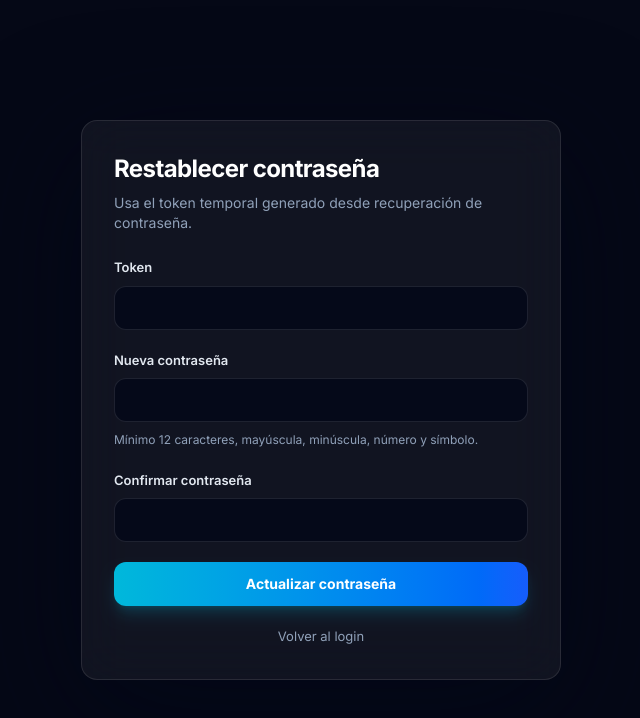
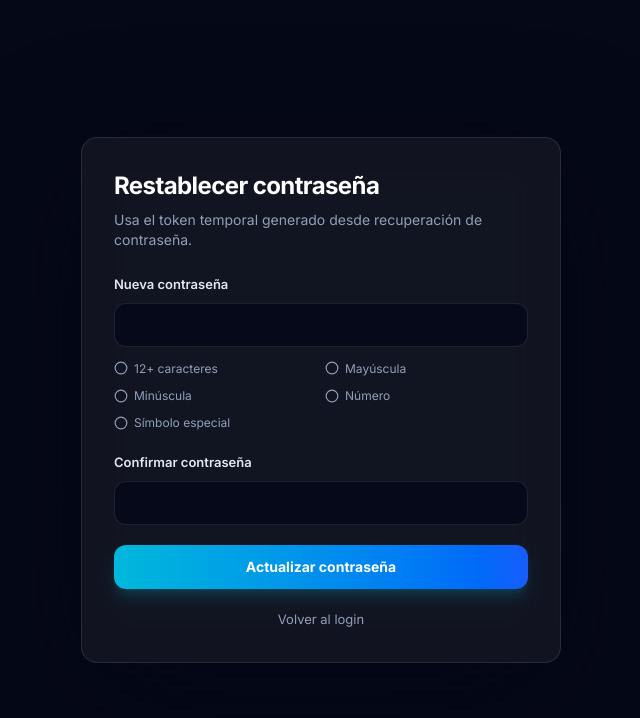
Before and after one commit to Kevin2523/nextAuditAi, an Angular app in the folder frontend/nextaudit-app/: page /reset-password in a window 1280 px wide. Shown: the top 718 px of the page, without its empty margins (319-959 px from the left). Built offline with nearby package versions, Linux system fonts and the light colour scheme.

Commit message:
feat(ui): ocultar token visual y agregar corrector dinamico de contrasenas en recuperacion

```diff
--- a/frontend/nextaudit-app/src/app/features/auth/reset-password.html
+++ b/frontend/nextaudit-app/src/app/features/auth/reset-password.html
@@ -11,15 +11,49 @@
     }
 
     <form class="grid gap-5" [formGroup]="form" (ngSubmit)="submit()">
-      <label class="block">
-        <span class="block text-[13px] font-semibold text-slate-200 mb-2">Token</span>
-        <input formControlName="token" class="w-full h-11 rounded-xl border border-white/10 bg-slate-950/70 px-3 text-sm text-white outline-none focus:border-cyan-400 focus:ring-2 focus:ring-cyan-400/20" />
-      </label>
+
       <label class="block">
         <span class="block text-[13px] font-semibold text-slate-200 mb-2">Nueva contraseña</span>
         <input type="password" formControlName="password" class="w-full h-11 rounded-xl border border-white/10 bg-slate-950/70 px-3 text-sm text-white outline-none focus:border-cyan-400 focus:ring-2 focus:ring-cyan-400/20"
                [class.border-red-500]="form.controls.password.invalid && form.controls.password.touched" />
-        <p class="mt-2 text-[12px] text-slate-400" [class.text-red-400]="form.controls.password.hasError('pattern') && form.controls.password.touched">Mínimo 12 caracteres, mayúscula, minúscula, número y símbolo.</p>
+
+        <ul class="mt-3 grid grid-cols-2 gap-2 text-[12px]">
+          <li class="flex items-center gap-1.5 transition-colors" [class]="passwordRules().length ? 'text-emerald-400' : 'text-slate-400'">
+            <svg class="w-3.5 h-3.5" viewBox="0 0 24 24" fill="none" stroke="currentColor" stroke-width="3" stroke-linecap="round" stroke-linejoin="round">
+              <polyline *ngIf="passwordRules().length" points="20 6 9 17 4 12"></polyline>
+              <circle *ngIf="!passwordRules().length" cx="12" cy="12" r="10" stroke-width="2"></circle>
+            </svg>
+            12+ caracteres
+          </li>
+          <li class="flex items-center gap-1.5 transition-colors" [class]="passwordRules().uppercase ? 'text-emerald-400' : 'text-slate-400'">
+            <svg class="w-3.5 h-3.5" viewBox="0 0 24 24" fill="none" stroke="currentColor" stroke-width="3" stroke-linecap="round" stroke-linejoin="round">
+              <polyline *ngIf="passwordRules().uppercase" points="20 6 9 17 4 12"></polyline>
+              <circle *ngIf="!passwordRules().uppercase" cx="12" cy="12" r="10" stroke-width="2"></circle>
+            </svg>
+            Mayúscula
+          </li>
+          <li class="flex items-center gap-1.5 transition-colors" [class]="passwordRules().lowercase ? 'text-emerald-400' : 'text-slate-400'">
+            <svg class="w-3.5 h-3.5" viewBox="0 0 24 24" fill="none" stroke="currentColor" stroke-width="3" stroke-linecap="round" stroke-linejoin="round">
+              <polyline *ngIf="passwordRules().lowercase" points="20 6 9 17 4 12"></polyline>
+              <circle *ngIf="!passwordRules().lowercase" cx="12" cy="12" r="10" stroke-width="2"></circle>
+            </svg>
+            Minúscula
+          </li>
+          <li class="flex items-center gap-1.5 transition-colors" [class]="passwordRules().number ? 'text-emerald-400' : 'text-slate-400'">
+            <svg class="w-3.5 h-3.5" viewBox="0 0 24 24" fill="none" stroke="currentColor" stroke-width="3" stroke-linecap="round" stroke-linejoin="round">
+              <polyline *ngIf="passwordRules().number" points="20 6 9 17 4 12"></polyline>
+              <circle *ngIf="!passwordRules().number" cx="12" cy="12" r="10" stroke-width="2"></circle>
+            </svg>
+            Número
+          </li>
+          <li class="flex items-center gap-1.5 transition-colors" [class]="passwordRules().special ? 'text-emerald-400' : 'text-slate-400'">
+            <svg class="w-3.5 h-3.5" viewBox="0 0 24 24" fill="none" stroke="currentColor" stroke-width="3" stroke-linecap="round" stroke-linejoin="round">
+              <polyline *ngIf="passwordRules().special" points="20 6 9 17 4 12"></polyline>
+              <circle *ngIf="!passwordRules().special" cx="12" cy="12" r="10" stroke-width="2"></circle>
+            </svg>
+            Símbolo especial
+          </li>
+        </ul>
       </label>
       <label class="block">
         <span class="block text-[13px] font-semibold text-slate-200 mb-2">Confirmar contraseña</span>
--- a/frontend/nextaudit-app/src/app/features/auth/reset-password.ts
+++ b/frontend/nextaudit-app/src/app/features/auth/reset-password.ts
@@ -1,5 +1,6 @@
 import { CommonModule } from '@angular/common';
-import { Component, inject, signal } from '@angular/core';
+import { Component, computed, inject, signal } from '@angular/core';
+import { toSignal } from '@angular/core/rxjs-interop';
 import { FormBuilder, ReactiveFormsModule, Validators } from '@angular/forms';
 import { ActivatedRoute, RouterLink } from '@angular/router';
 import { AuthService, PASSWORD_POLICY_REGEX } from '../../services/auth.service';
@@ -23,6 +24,19 @@ export class ResetPassword {
     token: [this.route.snapshot.queryParamMap.get('token') ?? '', [Validators.required]],
     password: ['', [Validators.required, Validators.pattern(PASSWORD_POLICY_REGEX)]],
     confirmPassword: ['', [Validators.required]],
+  });
+
+  readonly passwordValue = toSignal(this.form.controls.password.valueChanges, { initialValue: '' });
+
+  readonly passwordRules = computed(() => {
+    const pw = this.passwordValue();
+    return {
+      length: pw.length >= 12,
+      uppercase: /[A-Z]/.test(pw),
+      lowercase: /[a-z]/.test(pw),
+      number: /[0-9]/.test(pw),
+      special: /[^A-Za-z0-9]/.test(pw),
+    };
   });
 
   submit(): void {
```
